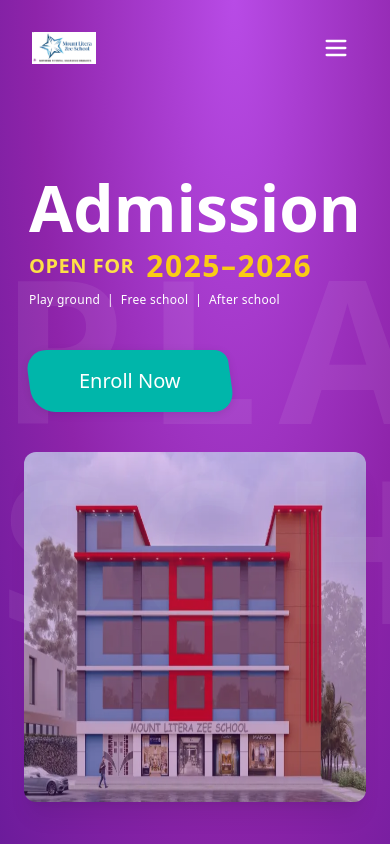
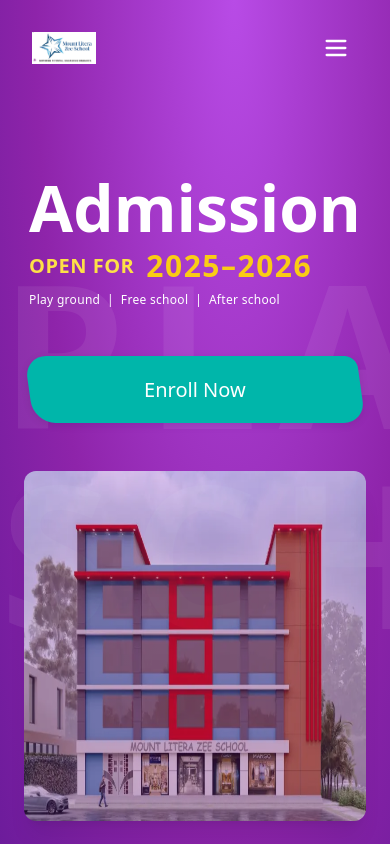
Before and after one commit to devHksingh/design-envato-dream, a React (Vite) app: page / in a window 390 px wide. Shown: the top 844 px of the page. Built offline with nearby package versions, Linux system fonts and the light colour scheme.

Commit message:
make cta btn cover full width in mobile view

```diff
--- a/src/components/Hero.tsx
+++ b/src/components/Hero.tsx
@@ -49,12 +49,13 @@ const HeroSection = () => (
           color="rgb(0 182 170)"
           textColor="#fff"
           borderColor="rgb(0 182 170)"
-          style={{
-            fontSize: "1.25rem",
-            padding: "14px 48px",
-            marginTop: "10px",
-            fontWeight: 400
-          }}
+          // style={{
+          //   fontSize: "1.25rem",
+          //   padding: "14px 48px",
+          //   marginTop: "10px",
+          //   fontWeight: 400
+          // }}
+          className='text-[1.25rem] px-[0.875rem] py-[1.1rem] w-full md:w-[44%] font-medium mt-4 mb-2 text-xl'
         >
           Enroll Now
         </UiButton>
```
